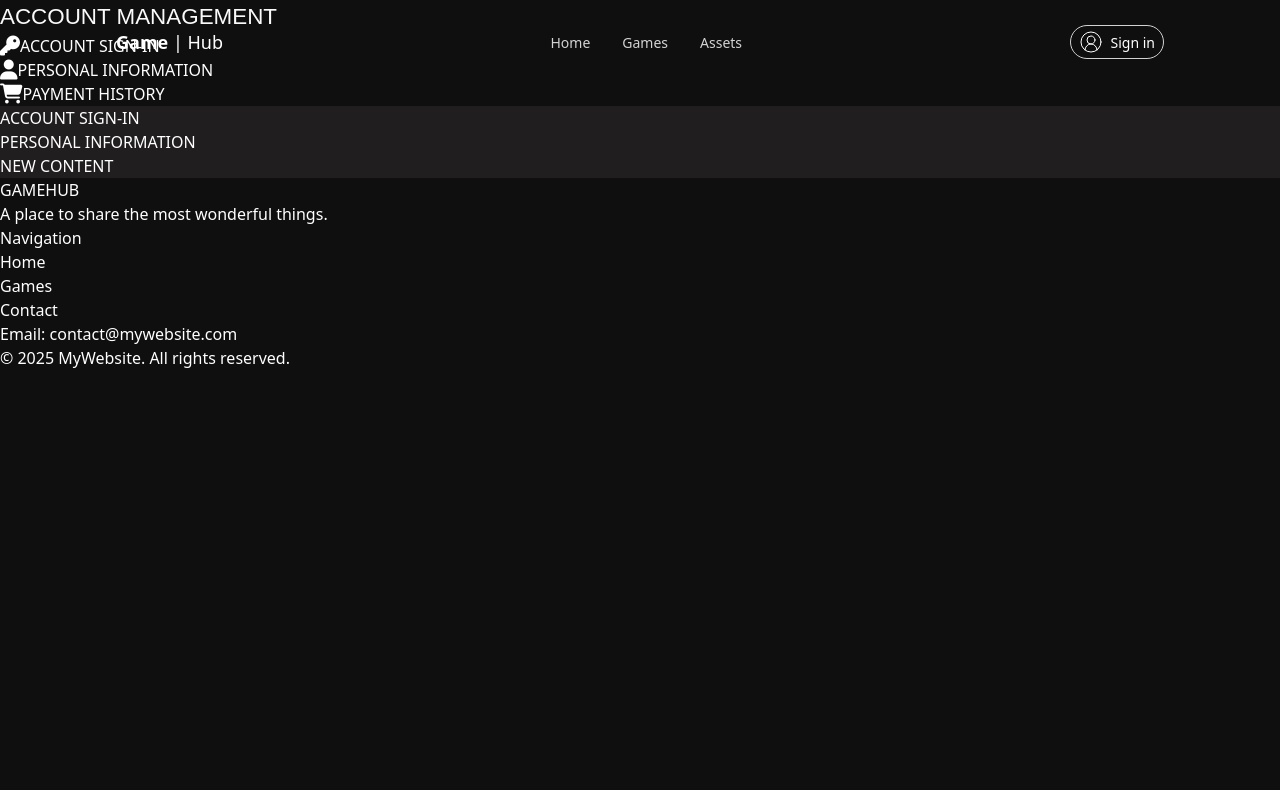
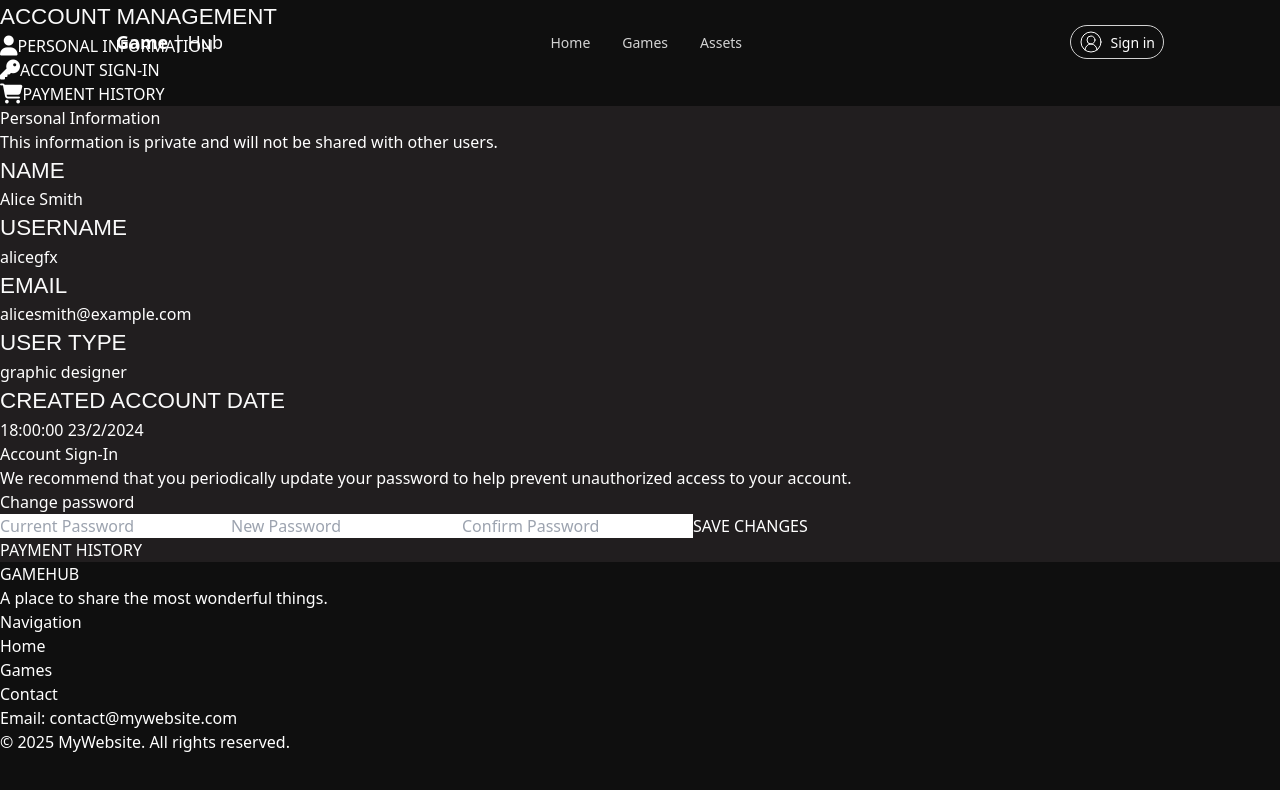
Before and after one commit to hthaitai/swd-gamehub, a React (Vite) app: page /profile in a window 1280 px wide. Shown: the top 790 px of the page. Built offline with nearby package versions, Linux system fonts and the light colour scheme.

Commit message:
update: profile page

```diff
--- /dev/null
+++ b/src/data/accountData.jsx
@@ -0,0 +1,34 @@
+const accountData = [
+    {
+      id: 1,
+      name: "John Doe",
+      username: "johndev",
+      password: "DevPass123!",
+      email: "johndoe@example.com",
+      role: "game developer",
+      createdAt: "2024-02-23T10:00:00Z",
+      isActive: true
+    },
+    {
+      id: 2,
+      name: "Alice Smith",
+      username: "alicegfx",
+      password: "GFXpass456!",
+      email: "alicesmith@example.com",
+      role: "graphic designer",
+      createdAt: "2024-02-23T11:00:00Z",
+      isActive: true
+    },
+    {
+      id: 3,
+      name: "David Johnson",
+      username: "daviduser",
+      password: "UserPass789!",
+      email: "davidjohnson@example.com",
+      role: "user",
+      createdAt: "2024-02-23T12:00:00Z",
+      isActive: true
+    }
+  ];
+
+  export default accountData;
--- a/src/pages/Profile.jsx
+++ b/src/pages/Profile.jsx
@@ -1,37 +1,191 @@
-import React from "react";
+import React, { useState, useRef } from "react";
+import accountData from "../data/accountData";
+function Profile() {
+  const [currentPassword, setCurrentPassword] = useState("");
+  const [newPassword, setNewPassword] = useState("");
+  const [confirmPassword, setConfirmPassword] = useState("");
 
-function Profile() {
+  const accountSignInRef = useRef(null);
+  const personalInfoRef = useRef(null);
+  const paymentHistoryRef = useRef(null);
+
+  const isValid =
+    currentPassword &&
+    newPassword &&
+    confirmPassword &&
+    newPassword === confirmPassword &&
+    newPassword !== currentPassword;
+
+  const handleScrollToSection = (ref) => {
+    if (ref.current) {
+      const offset = 100; // Điều chỉnh khoảng trống theo chiều cao của navbar
+      const elementPosition =
+        ref.current.getBoundingClientRect().top + window.scrollY;
+      const offsetPosition = elementPosition - offset;
+
+      window.scrollTo({
+        top: offsetPosition,
+        behavior: "smooth",
+      });
+    }
+  };
+  // Giả sử user đang đăng nhập là người có id = 1 (Có thể thay bằng localStorage hoặc context)
+
+  const loggedInUserId = 2;
+  const user = accountData.find((acc) => acc.id === loggedInUserId) || {};
+
   return (
-    <div className="flex items-start justify-center mt-[84px]">
+    <div className="flex items-start justify-center mt-[150px]">
       {/* Sidebar */}
-      <div className="h-[800px] w-[500px] flex-shrink-0 flex flex-col">
+      <div className="fixed top-30 left-20 h-[800px] w-[500px] flex-shrink-0 flex flex-col">
         <h1 className="text-5xl font-extrabold h-[180px]">
           Account Management
         </h1>
         <div className="flex flex-col gap-y-4">
           {[
-            { icon: "fa-key", text: "ACCOUNT SIGN-IN" },
-            { icon: "fa-user", text: "PERSONAL INFORMATION" },
-            { icon: "fa-cart-shopping", text: "PAYMENT HISTORY" },
+            {
+              icon: "fa-user",
+              text: "PERSONAL INFORMATION",
+              ref: personalInfoRef,
+            },
+            { icon: "fa-key", text: "ACCOUNT SIGN-IN", ref: accountSignInRef },
+
+            {
+              icon: "fa-cart-shopping",
+              text: "PAYMENT HISTORY",
+              ref: paymentHistoryRef,
+            },
           ].map((item, index) => (
-            <div key={index} role="button" className="flex items-center hover:text-blue-500">
-              <i className={`fa-solid ${item.icon} mr-4 fa-lg`} aria-hidden="true"></i>
+            <div
+              key={index}
+              role="button"
+              className="flex items-center hover:text-blue-500 cursor-pointer"
+              onClick={() => handleScrollToSection(item.ref)}
+            >
+              <i
+                className={`fa-solid ${item.icon} mr-4 fa-lg`}
+                aria-hidden="true"
+              ></i>
               <button className="font-semibold text-xl">{item.text}</button>
             </div>
           ))}
         </div>
       </div>
+
       {/* Content Section */}
-      <div className="flex flex-col w-[1000px] space-y-8">
-        <div className="h-[400px] gray-color flex items-center justify-center">
-          ACCOUNT SIGN-IN
+      <div className="flex ml-32 flex-col w-[1000px] space-y-8">
+        {/* Personal Information Section */}
+        <div
+          ref={personalInfoRef}
+          className=" h-[800px] gray-color flex rounded-sm "
+        >
+          <div className="w-[480px] flex flex-col">
+            <p className="ml-10 text-6xl font-bold mt-12">
+              Personal Information
+            </p>
+            <p className="ml-10 w-[300px] mt-6 font-semibold text-gray-300">
+              This information is private and will not be shared with other
+              users.{" "}
+            </p>
+          </div>
+          <div className="w-[640px] bg-[#292727]">
+            <div className="m-24 flex flex-col">
+              <div>
+                <h1 className="font-bold">Name</h1>
+                <p className="w-[400px] mt-2 bg-[#383636]  p-3 rounded-md text-gray-200 focus:outline-none">
+                  {user.name || "N/A"}
+                </p>
+              </div>
+              <div>
+                <h1 className="mt-2 font-bold">Username</h1>
+                <p className="w-[400px] mt-2 bg-[#383636]  p-3 rounded-md text-gray-200 focus:outline-none">
+                  {user.username || "N/A"}
+                </p>
+              </div>
+              <div>
+                <h1 className="mt-2 font-bold">Email</h1>
+                <p className="w-[400px] mt-2 bg-[#383636]  p-3 rounded-md text-gray-200 focus:outline-none">
+                  {user.email || "N/A"}{" "}
+                </p>
+              </div>
+              <div>
+                <h1 className="mt-2 font-bold">User Type</h1>
+                <p className="w-[400px] mt-2 bg-[#383636]  p-3 rounded-md text-gray-200 focus:outline-none">
+                  {user.role || "N/A"}
+                </p>
+              </div>
+              <div>
+                <h1 className="mt-2 font-bold">Created Account Date</h1>
+                <p className="w-[400px] mt-2 bg-[#383636]  p-3 rounded-md text-gray-200 focus:outline-none">
+                  {user.createdAt
+                    ? new Date(user.createdAt).toLocaleString("vi-VN", {
+                        timeZone: "Asia/Ho_Chi_Minh",
+                        hour12: false,
+                      })
+                    : "N/A"}{" "}
+                </p>
+              </div>
+            </div>
+          </div>{" "}
         </div>
-        <div className="h-[300px] gray-color flex items-center justify-center">
-          PERSONAL INFORMATION
+        {/* Account Sign-In Section */}
+        <div
+          ref={accountSignInRef}
+          className="h-[600px] rounded-sm gray-color flex"
+        >
+          <div className="w-[480px] flex flex-col">
+            <p className="ml-20 text-6xl font-bold mt-12">Account Sign-In</p>
+            <p className="ml-20 w-[300px] mt-6 font-semibold text-gray-300">
+              We recommend that you periodically update your password to help
+              prevent unauthorized access to your account.
+            </p>
+          </div>
+          <div className="w-[640px] bg-[#292727]">
+            <div className="m-24 flex flex-col">
+              <form className="flex flex-col gap-4">
+                <p className="font-bold text-4xl mb-6">Change password</p>
+                <input
+                  className="w-full bg-transparent border-2 border-[#333131] p-3 rounded-md text-gray-200 focus:outline-none"
+                  type="password"
+                  placeholder="Current Password"
+                  value={currentPassword}
+                  onChange={(e) => setCurrentPassword(e.target.value)}
+                />
+                <input
+                  className="w-full bg-transparent border-2 border-[#333131] p-3 rounded-md text-gray-200 focus:outline-none"
+                  type="password"
+                  placeholder="New Password"
+                  value={newPassword}
+                  onChange={(e) => setNewPassword(e.target.value)}
+                />
+                <input
+                  className="w-full bg-transparent border-2 border-[#333131] p-3 rounded-md text-gray-200 focus:outline-none"
+                  type="password"
+                  placeholder="Confirm Password"
+                  value={confirmPassword}
+                  onChange={(e) => setConfirmPassword(e.target.value)}
+                />
+                <button
+                  className={`w-full p-3 rounded-md ${
+                    isValid
+                      ? "bg-blue-500 text-white cursor-pointer hover:bg-blue-600"
+                      : "bg-gray-600 text-gray-400 cursor-not-allowed"
+                  }`}
+                  disabled={!isValid}
+                >
+                  SAVE CHANGES
+                </button>
+              </form>
+            </div>
+          </div>
         </div>
-        {/* Thêm nội dung mới */}
-        <div className="h-[300px] gray-color flex items-center justify-center">
-          NEW CONTENT
+
+        {/* Payment History Section */}
+        <div
+          ref={paymentHistoryRef}
+          className="h-[300px] gray-color flex items-center justify-center"
+        >
+          PAYMENT HISTORY
         </div>
       </div>
     </div>
```
